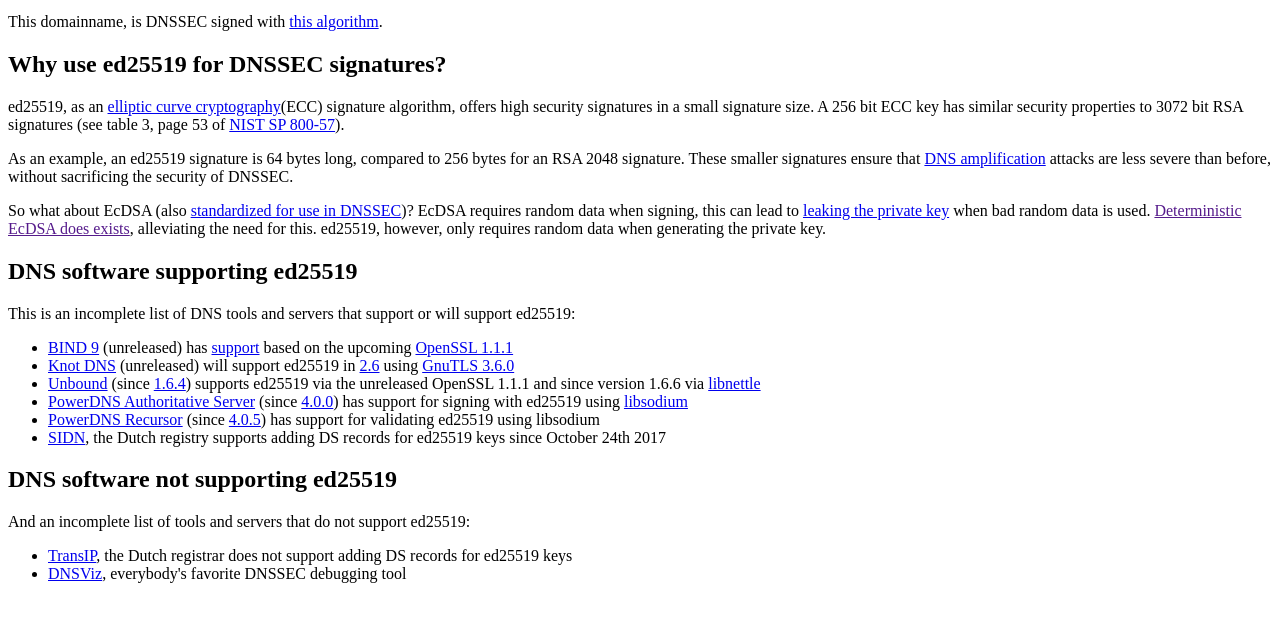
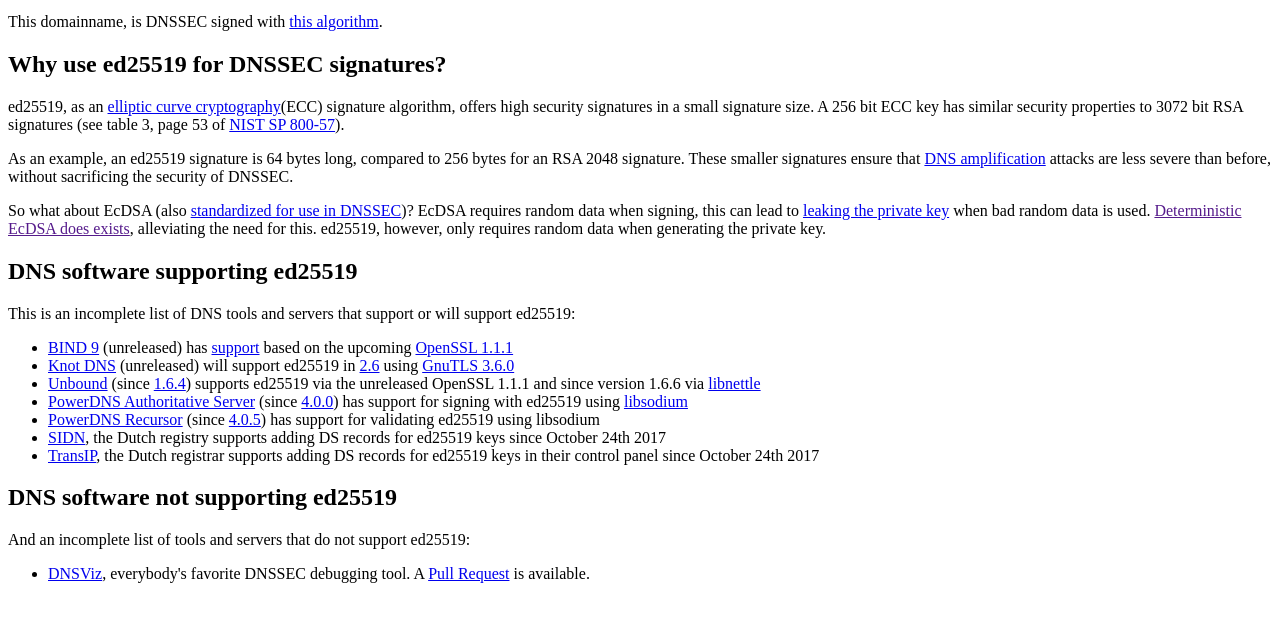
Before and after one commit to pieterlexis/ed25519.nl, a Gatsby site: page / in a window 1280 px wide. Shown: the part 119-740 px from the top of the page. Built offline with nearby package versions, Linux system fonts and the light colour scheme; Gatsby itself is replaced by a stand-in of ours.

Commit message:
more updates

```diff
--- a/src/pages/index.js
+++ b/src/pages/index.js
@@ -19,13 +19,13 @@
       <li><a href="https://powerdns.com/auth.html">PowerDNS Authoritative Server</a> (since <a href="https://doc.powerdns.com/authoritative/changelog/4.0.html#powerdns-authoritative-server-4-0-0">4.0.0</a>) has support for signing with ed25519 using <a href="https://download.libsodium.org/doc/">libsodium</a></li>
       <li><a href="https://powerdns.com/recursor.html">PowerDNS Recursor</a> (since <a href="https://doc.powerdns.com/recursor/changelog/4.0.html#powerdns-recursor-4-0-5">4.0.5</a>) has support for validating ed25519 using libsodium</li>
       <li><a href="https://sidn.nl">SIDN</a>, the Dutch registry supports adding DS records for ed25519 keys since October 24th 2017</li>
+      <li><a href="https://transip.nl">TransIP</a>, the Dutch registrar supports adding DS records for ed25519 keys in their control panel since October 24th 2017</li>
     </ul>
     </p>
     <h2>DNS software not supporting ed25519</h2>
     And an incomplete list of tools and servers that do not support ed25519:
     <ul>
-      <li><a href="https://transip.nl">TransIP</a>, the Dutch registrar does not support adding DS records for ed25519 keys</li>
-      <li><a href="http://dnsviz.net/">DNSViz</a>, everybody's favorite DNSSEC debugging tool</li>
+      <li><a href="http://dnsviz.net/">DNSViz</a>, everybody's favorite DNSSEC debugging tool. A <a href="https://github.com/dnsviz/dnsviz/pull/29">Pull Request</a> is available.</li>
     </ul>
   </div>
 )
```
